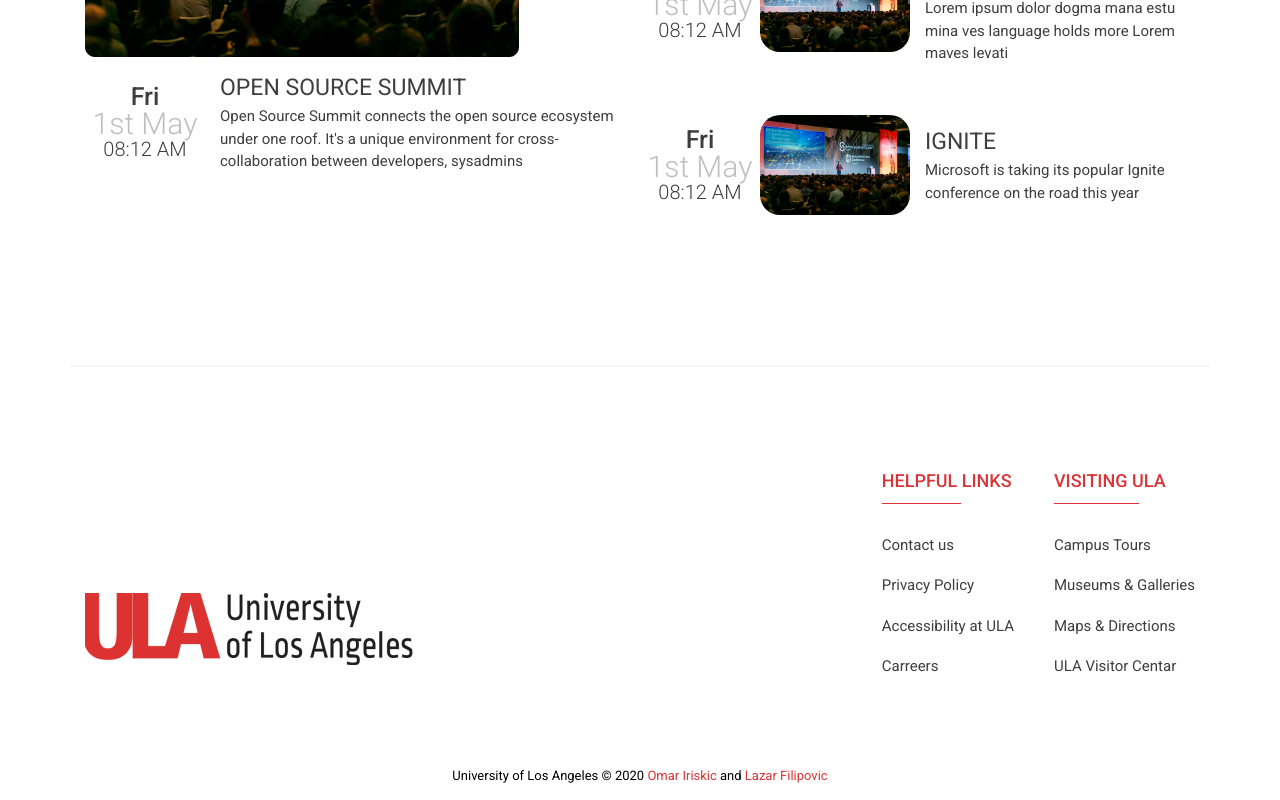
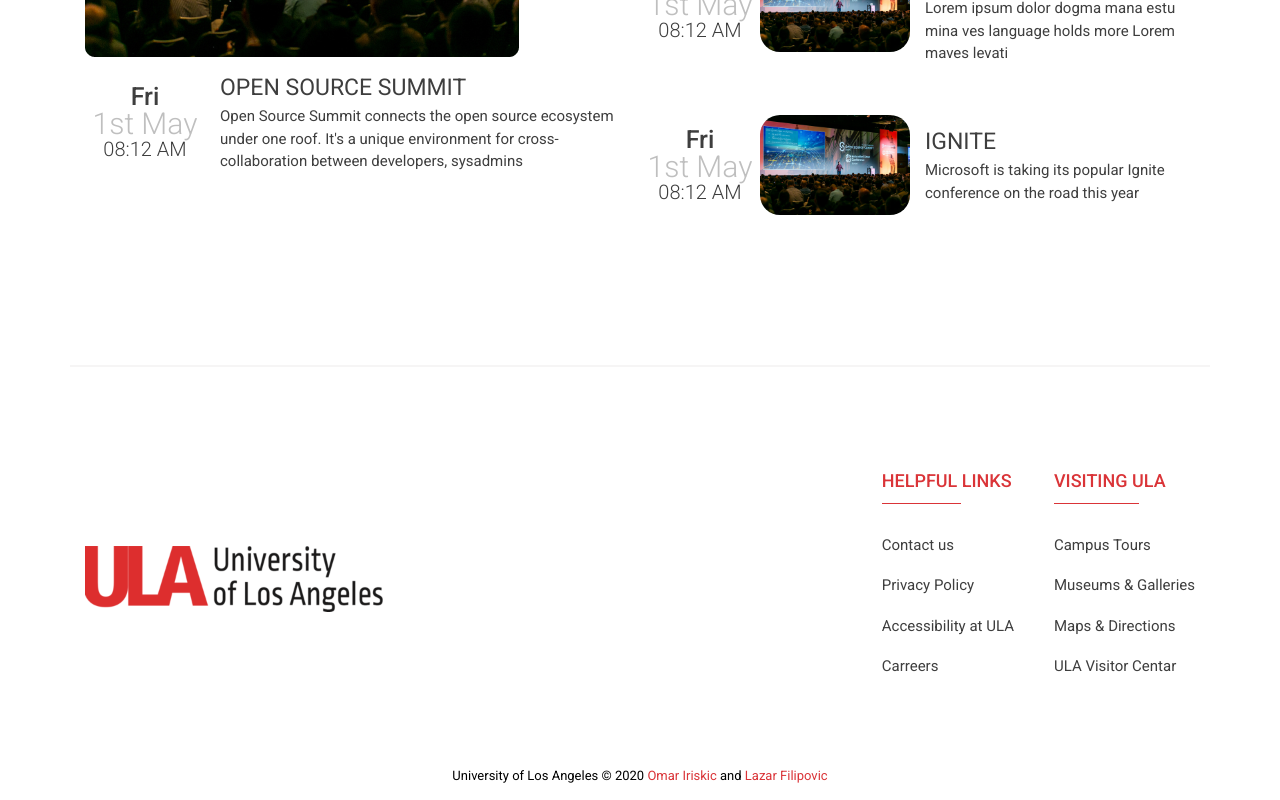
Before and after one commit to OMKE/ULA, an Angular app in the folder frontend/: page / in a window 1280 px wide. Shown: the part 2472-3272 px from the top of the page. Built offline with nearby package versions, Linux system fonts and the light colour scheme.

Commit message:
Changed footer source img

```diff
--- a/frontend/projects/main-app/src/app/shared/layout/footer/footer.component.html
+++ b/frontend/projects/main-app/src/app/shared/layout/footer/footer.component.html
@@ -2,9 +2,9 @@
 <div
   class="footer u-container u-flex u-flex-d-r u-flex-jc-sb u-flex-ai-c u-pb-l u-mt-xl"
 >
-  <div class="footer__group u-flex-1 u-mt-xl">
+  <div class="footer__group u-flex-1">
     <img
-      src="/assets/img/ula_logo_red_dark_big.png"
+      src="/assets/img/ula_logo_red_dark.png"
       alt="ULA Logo"
       class="footer__logo"
     />
--- a/frontend/projects/main-app/src/app/shared/layout/footer/footer.component.scss
+++ b/frontend/projects/main-app/src/app/shared/layout/footer/footer.component.scss
@@ -14,11 +14,12 @@
     margin-right: 4rem;
   }
   &__logo {
+    width: 30rem;
     @include break(medium) {
       width: 25rem;
     }
     @include break(small) {
-      width: 13rem;
+      width: 16rem;
     }
     @include break(xsmall) {
       width: 25rem;
```
Also changed, not shown: frontend/projects/main-app/src/assets/img/ula_logo_red_dark.png, frontend/projects/main-app/src/assets/img/ula_logo_red_white.png.
